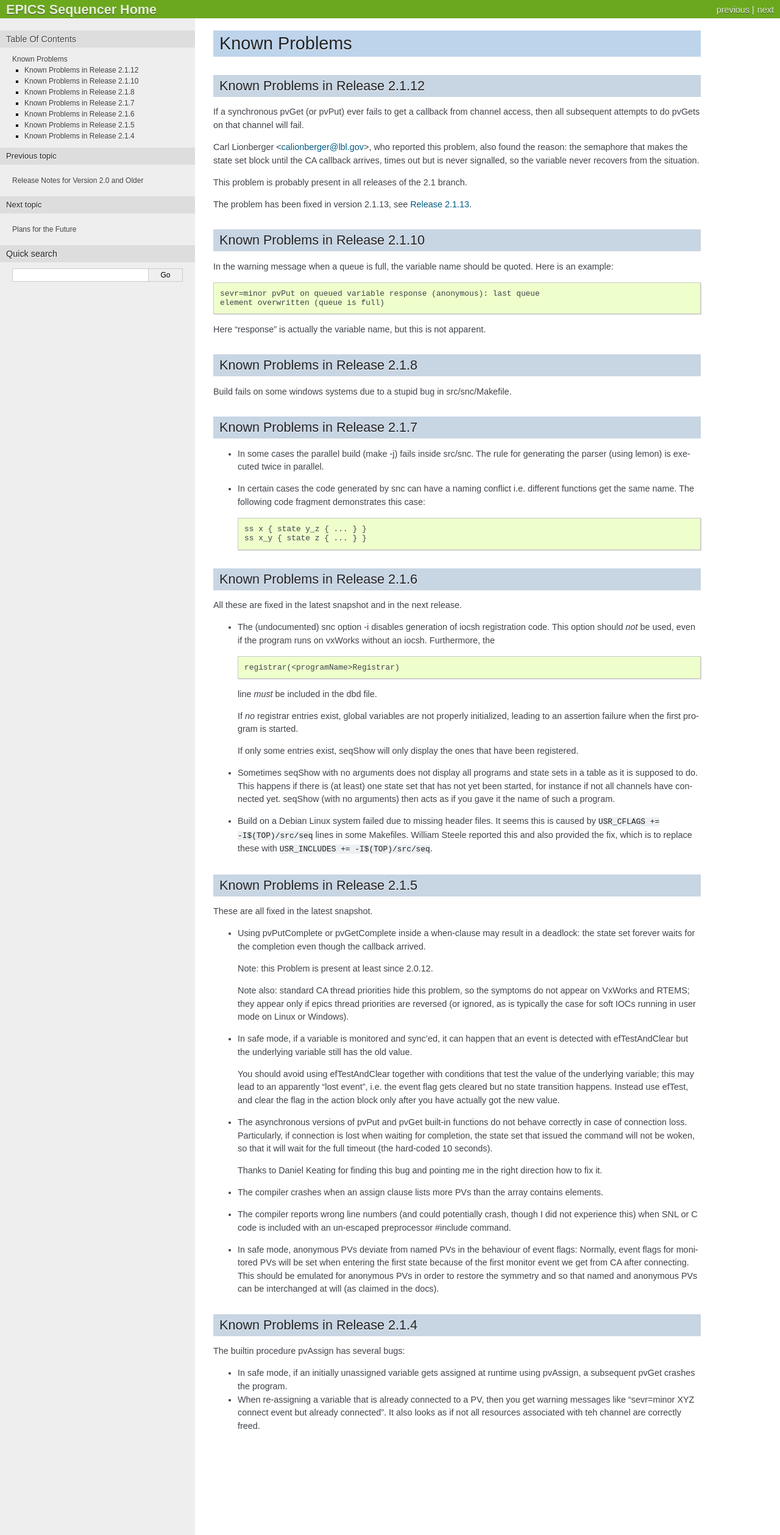
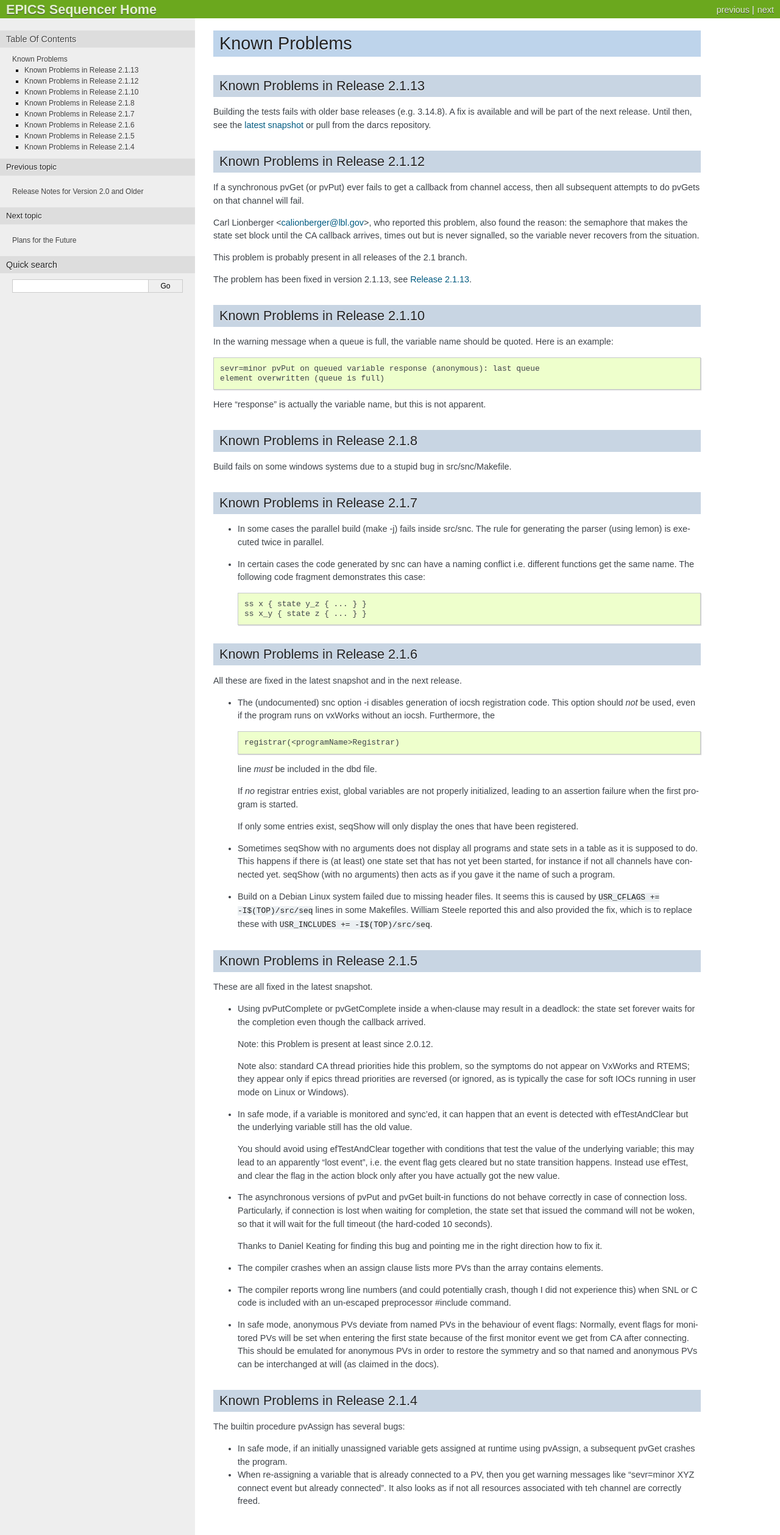
Before and after one commit to jeonghanlee/sequencer-2-2, a Sphinx documentation site: the page built from documentation/KnownProblems.txt, in a window 1280 px wide. Shown: the whole page at 61% size. Built offline with Sphinx 7.4.7, drawn with Linux system fonts in a browser that asks for light colours.

Commit message:
added build problem to the knwon problems page for 2.1.13

```diff
--- a/documentation/Installation.txt
+++ b/documentation/Installation.txt
@@ -44,7 +44,7 @@ Older releases can be downloaded by following the links here:
    ========= =========================== ============================
    Version   Release Notes               Known Problems
    ========= =========================== ============================
-   `2.1.13`_ :ref:`Release_Notes_2.1.13` n/a
+   `2.1.13`_ :ref:`Release_Notes_2.1.13` :ref:`Known_Problems_2.1.13`
    `2.1.12`_ :ref:`Release_Notes_2.1.12` :ref:`Known_Problems_2.1.12`
    `2.1.11`_ :ref:`Release_Notes_2.1.11` n/a
    `2.1.10`_ :ref:`Release_Notes_2.1.10` :ref:`Known_Problems_2.1.10`
--- a/documentation/KnownProblems.txt
+++ b/documentation/KnownProblems.txt
@@ -1,5 +1,16 @@
 Known Problems
 ==============
+
+.. _Known_Problems_2.1.13:
+
+Known Problems in Release 2.1.13
+--------------------------------
+
+Building the tests fails with older base releases (e.g. 3.14.8).
+A fix is available and will be part of the next release. Until then,
+see the `latest snapshot`_ or pull from the darcs repository.
+
+.. _latest snapshot: http://www-csr.bessy.de/control/SoftDist/sequencer/releases/seq-snapshot-latest.tar.gz
 
 .. _Known_Problems_2.1.12:
 
```
